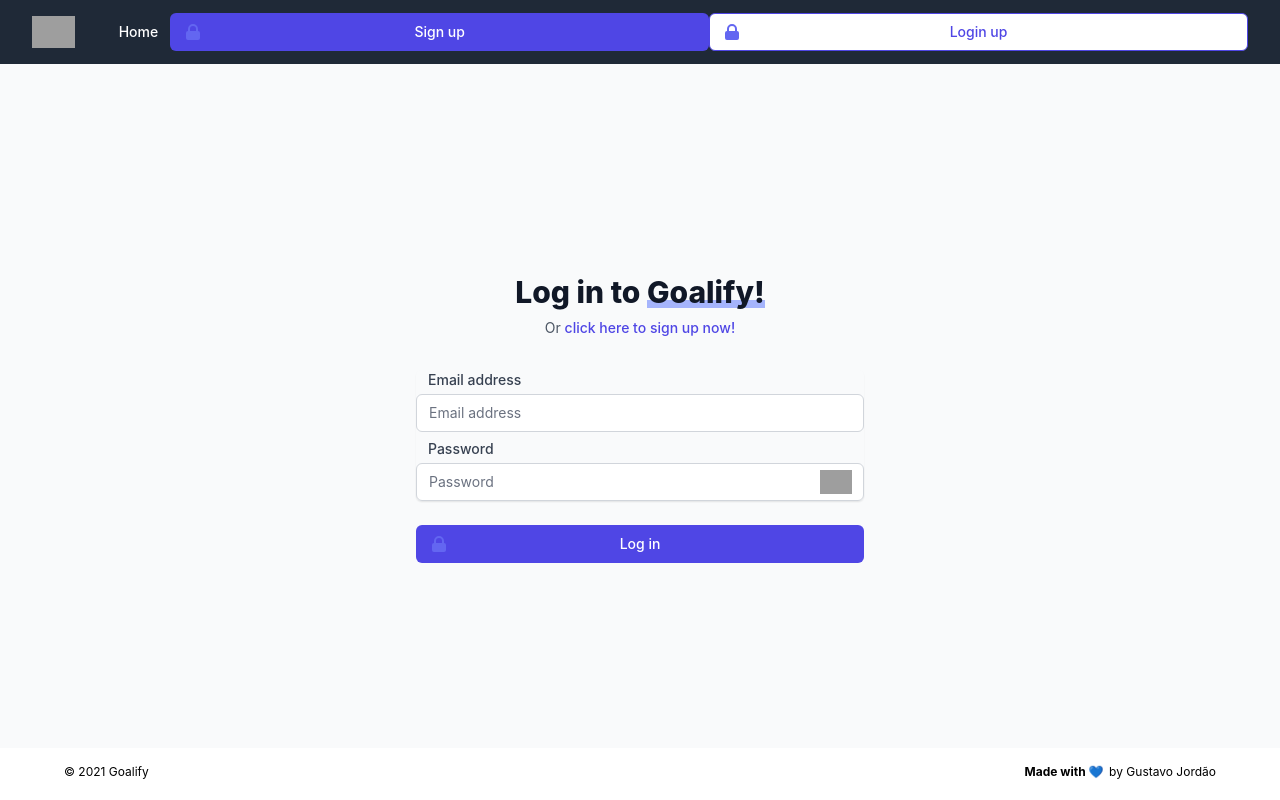
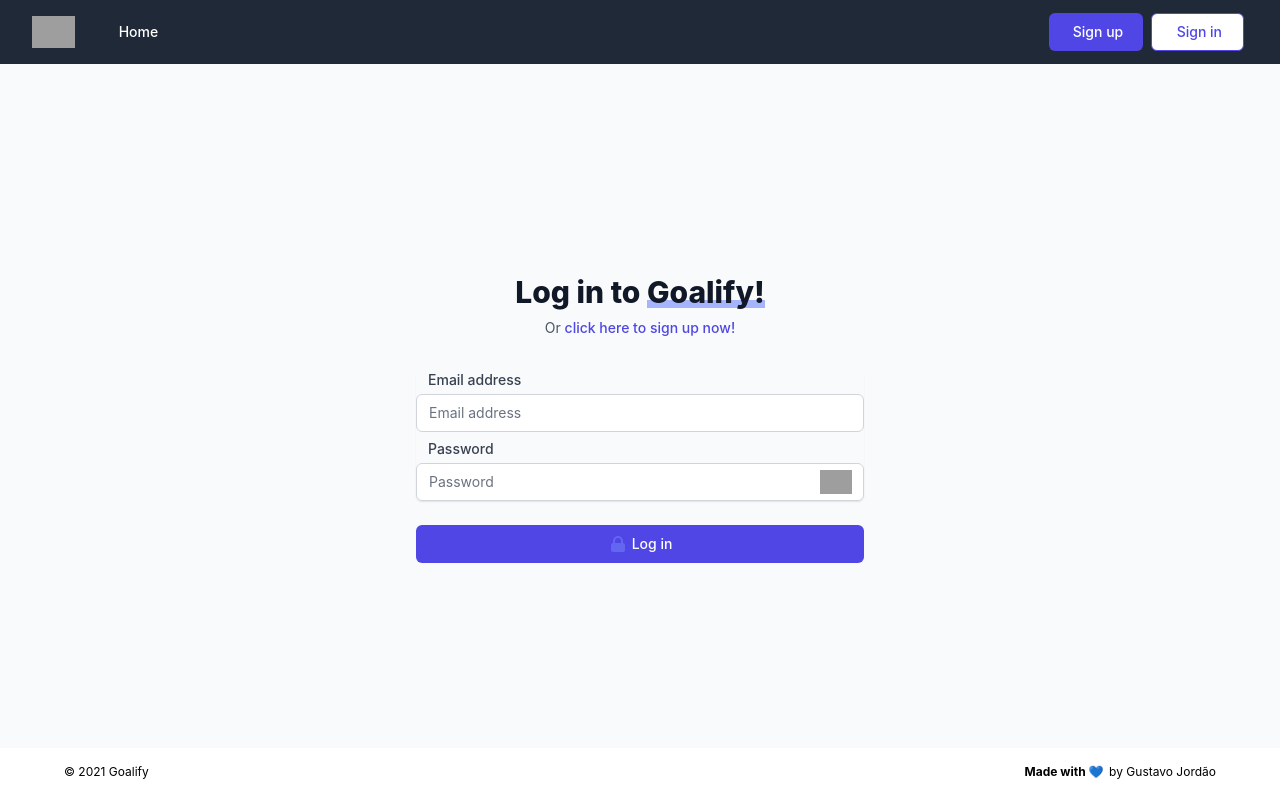
Before and after one commit to gustavofjordao021/todos-app-frontend, a React (Create React App) app: page /login in a window 1280 px wide. Built offline with nearby package versions, Linux system fonts and the light colour scheme; no server answers; grey boxes are pictures that could not be loaded.

Commit message:
Adapt buttons for no icons, fixing home navbar

```diff
--- a/src/components/Button/Button.js
+++ b/src/components/Button/Button.js
@@ -8,11 +8,11 @@
       {buttonType === "primary" ? (
         <button
           type="submit"
-          className="group relative w-full flex justify-center py-2 px-4 border border-transparent text-sm font-medium rounded-md text-white bg-indigo-600 hover:bg-indigo-700 focus:outline-none focus:ring-2 focus:ring-offset-2 focus:ring-indigo-500"
+          className="group relative w-full flex justify-center py-2 border border-transparent text-sm font-medium rounded-md text-white bg-indigo-600 hover:bg-indigo-700 focus:outline-none focus:ring-2 focus:ring-offset-2 focus:ring-indigo-500"
           onClick={(e) => clickAction(e)}
         >
-          <span className="absolute left-0 inset-y-0 flex items-center pl-3">
-            {clickEffect ? (
+          <div className="relative left-0 inset-y-0 flex items-center pr-1">
+            {clickEffect === "true" ? (
               <svg
                 class="animate-spin -ml-1 mr-3 h-5 w-5 text-white"
                 xmlns="http://www.w3.org/2000/svg"
@@ -33,7 +33,9 @@
                   d="M4 12a8 8 0 018-8V0C5.373 0 0 5.373 0 12h4zm2 5.291A7.962 7.962 0 014 12H0c0 3.042 1.135 5.824 3 7.938l3-2.647z"
                 ></path>
               </svg>
-            ) : (
+              ) : clickEffect === "none" ? (
+                ""
+              ) : (
               <svg
                 className="h-5 w-5 text-indigo-500 group-hover:text-indigo-400"
                 xmlns="http://www.w3.org/2000/svg"
@@ -48,19 +50,19 @@
                 />
               </svg>
             )}
-          </span>
+          </div>
           {buttonCTA}
         </button>
       ) : buttonType === "secondary" ? (
         <button
           type="submit"
-          className="group relative w-full flex justify-center py-2 px-4 border border-indigo-600 text-sm font-medium rounded-md text-indigo-600 bg-white hover:bg-white focus:outline-none focus:ring-2 focus:ring-offset-2 focus:ring-indigo-500"
+          className="group relative w-full flex justify-center py-2 border border-indigo-600 text-sm font-medium rounded-md text-indigo-600 bg-white hover:bg-white focus:outline-none focus:ring-2 focus:ring-offset-2 focus:ring-indigo-500"
           onClick={(e) => clickAction(e)}
         >
           {" "}
-          <span className="absolute left-0 inset-y-0 flex items-center pl-3">
+          <div className="relative left-0 inset-y-0 flex items-center pr-1">
             {" "}
-            {clickEffect ? (
+            {clickEffect === "true" ? (
               <svg
                 class="animate-spin -ml-1 mr-3 h-5 w-5 text-indigo"
                 xmlns="http://www.w3.org/2000/svg"
@@ -81,6 +83,8 @@
                   d="M4 12a8 8 0 018-8V0C5.373 0 0 5.373 0 12h4zm2 5.291A7.962 7.962 0 014 12H0c0 3.042 1.135 5.824 3 7.938l3-2.647z"
                 ></path>
               </svg>
+            ) : clickEffect === "none" ? (
+              ""
             ) : (
               <svg
                 className="h-5 w-5 text-indigo-500 group-hover:text-indigo-400"
@@ -96,17 +100,17 @@
                 />
               </svg>
             )}
-          </span>
+          </div>
           {buttonCTA}
         </button>
       ) : buttonType === "danger" ? (
         <button
           type="submit"
-          className="group relative w-full flex justify-center py-2 px-4 border border-transparent text-sm font-medium rounded-md text-white bg-red-600 hover:bg-red-600 focus:outline-none focus:ring-2 focus:ring-offset-2 focus:ring-red-500"
+          className="group relative w-full flex justify-center py-2 border border-transparent text-sm font-medium rounded-md text-white bg-red-600 hover:bg-red-600 focus:outline-none focus:ring-2 focus:ring-offset-2 focus:ring-red-500"
           onClick={(e) => clickAction(e)}
         >
-          <span className="absolute left-0 inset-y-0 flex items-center pl-3">
-            {clickEffect ? (
+          <div className="relative left-0 inset-y-0 flex items-center pr-1">
+            {clickEffect === "true" ? (
               <svg
                 class="animate-spin -ml-1 mr-3 h-5 w-5 text-white"
                 xmlns="http://www.w3.org/2000/svg"
@@ -127,6 +131,8 @@
                   d="M4 12a8 8 0 018-8V0C5.373 0 0 5.373 0 12h4zm2 5.291A7.962 7.962 0 014 12H0c0 3.042 1.135 5.824 3 7.938l3-2.647z"
                 ></path>
               </svg>
+            ) : clickEffect === "none" ? (
+              ""
             ) : (
               <svg
                 className="h-5 w-5 text-red-400 group-hover:text-red-400"
@@ -142,7 +148,7 @@
                 />
               </svg>
             )}
-          </span>
+          </div>
           {buttonCTA}
         </button>
       ) : (
--- a/src/components/Navbar/Navbar.js
+++ b/src/components/Navbar/Navbar.js
@@ -34,7 +34,7 @@
     <nav className="flex-grow-0 bg-gray-800 z-20">
       <div className="max-w-7xl mx-auto px-2 sm:px-6 lg:px-8">
         <div className="flex items-center justify-between h-16">
-          <div className="flex justify-between w-full items-center sm:items-stretch">
+          <div className="flex flex-row justify-between w-full items-center sm:items-stretch">
             <div className=" inset-y-0 left-0 flex items-center sm:hidden">
               <button
                 className="inline-flex items-center justify-center p-2 rounded-md text-gray-400 hover:text-white hover:bg-gray-700 focus:outline-none focus:ring-2 focus:ring-inset focus:ring-white"
@@ -118,16 +118,24 @@
                 </div>
               </div>
             </div>
+            <div className="flex flex-row items-center justify-around w-1/6">
+              <div className="w-full mx-1">
                 <Button
                   clickAction={handlePushToSignup}
+                  clickEffect={"none"}
                   buttonType={"primary"}
                   buttonCTA={"Sign up"}
                 />
+              </div>
+              <div className="w-full mx-1">
                 <Button
                   clickAction={handlePushToLogin}
+                  clickEffect={"none"}
                   buttonType={"secondary"}
-            buttonCTA={"Login up"}
+                  buttonCTA={"Sign in"}
                 />
+              </div>
+            </div>
           </div>
         </div>
       </div>
```
Lines whose indentation alone changed are shown as unchanged.
